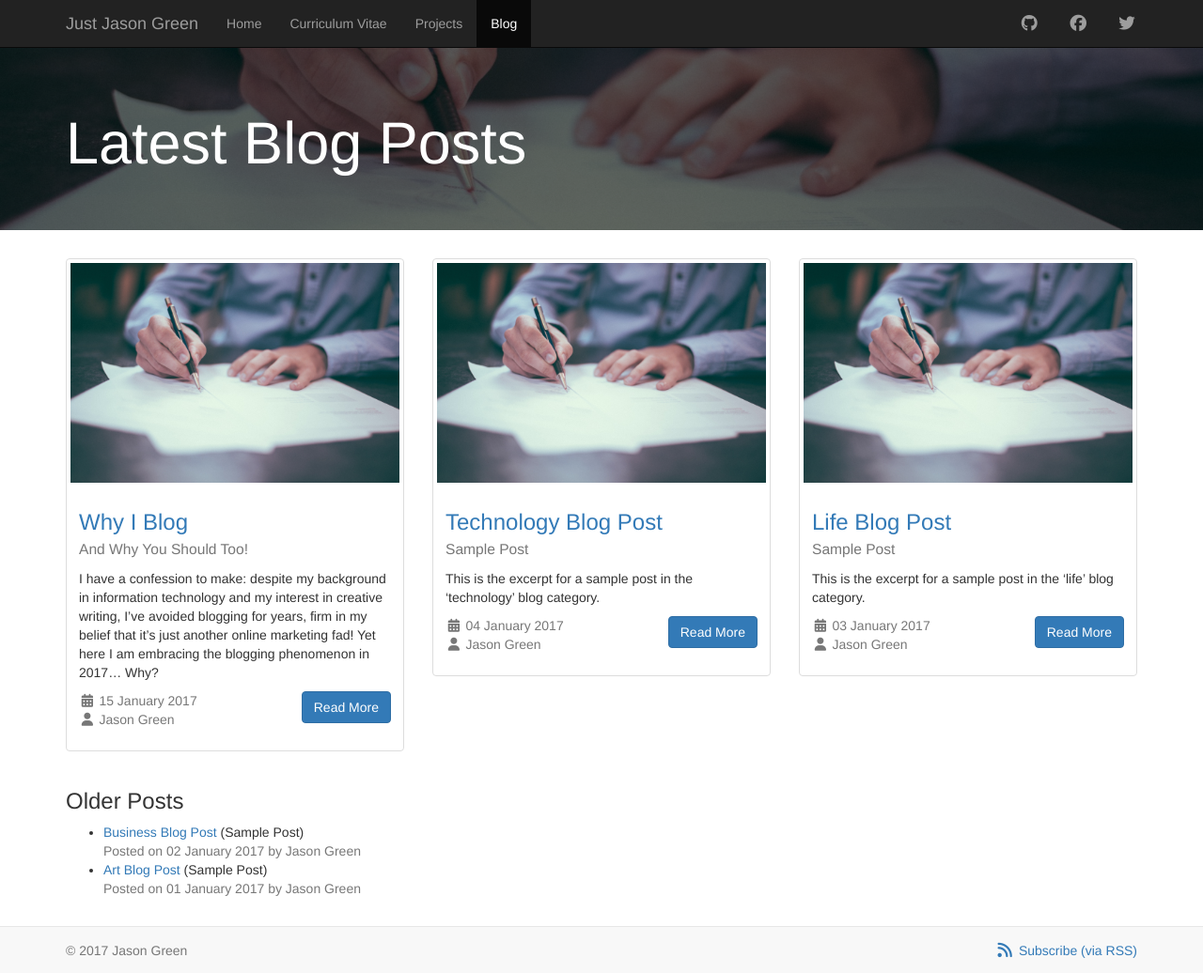
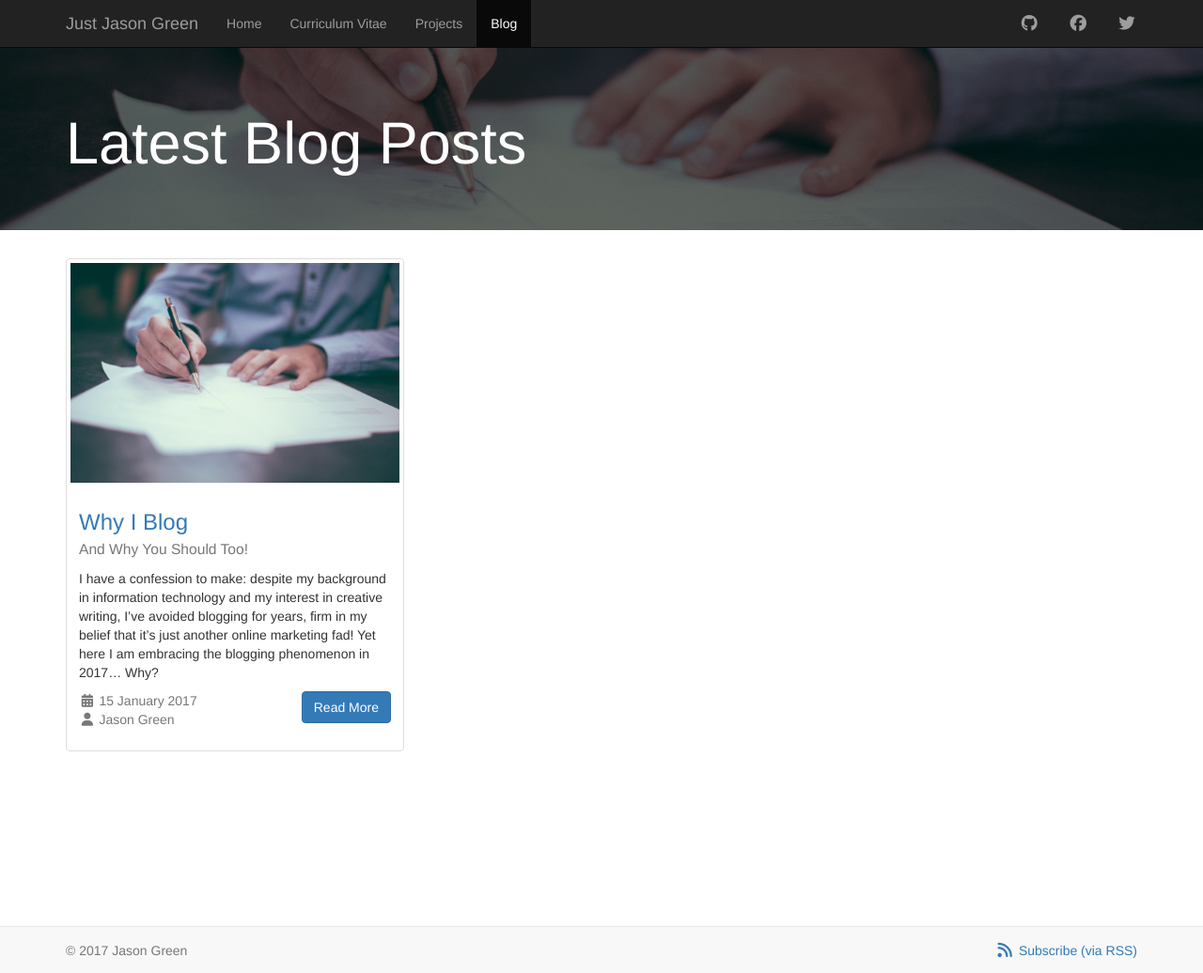
Before and after one commit to justjasongreen/justjasongreen.github.io, a Jekyll site: the page built from blog/index.html, in a window 1280 px wide and 1036 px high. Shown: the whole window at 94% size. Built offline with Jekyll 4.4.1, drawn with Linux system fonts in a browser that asks for light colours; nearby versions of some CDN libraries.

Commit message:
Remove Sample Data
Remove sample posts and test tag index.

Update posts.html include to render an appropriate message when there are no posts.

```diff
--- a/_includes/posts.html
+++ b/_includes/posts.html
@@ -31,6 +31,8 @@
     {% if index_mod_columns == 0 or forloop.last %}
         </div>
     {% endif %}
+{% else %}
+    <p>Nothing to see here... move along!</p>
 {% endfor %}
 
 {% if include.posts.size > grid_limit %}
--- a/blog/art/_posts/2017-01-01-art-blog-post.md
+++ /dev/null
@@ -1,10 +0,0 @@
----
-title: "Art Blog Post"
-subtitle: "Sample Post"
-tags:
-    - test
----
-
-This is the excerpt for a sample post in the 'art' blog category.
-
-This is the body content.
--- a/blog/business/_posts/2017-01-02-business-blog-post.md
+++ /dev/null
@@ -1,10 +0,0 @@
----
-title: "Business Blog Post"
-subtitle: "Sample Post"
-tags:
-    - test
----
-
-This is the excerpt for a sample post in the 'business' blog category.
-
-This is the body content.
--- a/blog/life/_posts/2017-01-03-life-blog-post.md
+++ /dev/null
@@ -1,10 +0,0 @@
----
-title: "Life Blog Post"
-subtitle: "Sample Post"
-tags:
-    - test
----
-
-This is the excerpt for a sample post in the 'life' blog category.
-
-This is the body content.
--- a/blog/technology/_posts/2017-01-04-technology-blog-post.md
+++ /dev/null
@@ -1,10 +0,0 @@
----
-title: "Technology Blog Post"
-subtitle: "Sample Post"
-tags:
-    - test
----
-
-This is the excerpt for a sample post in the 'technology' blog category.
-
-This is the body content.
```
Also changed, not shown: blog/test/index.html (deleted, +0 -6 lines).
